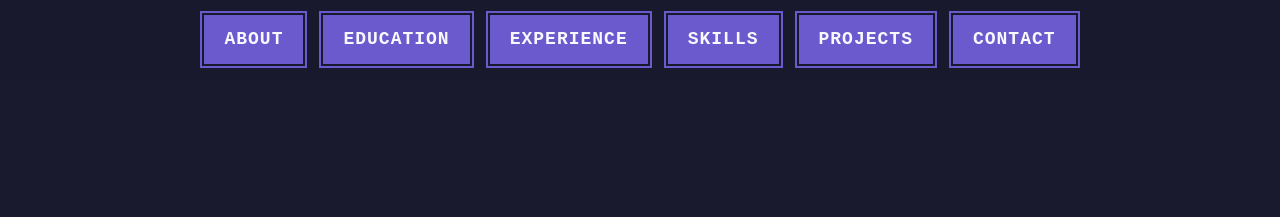
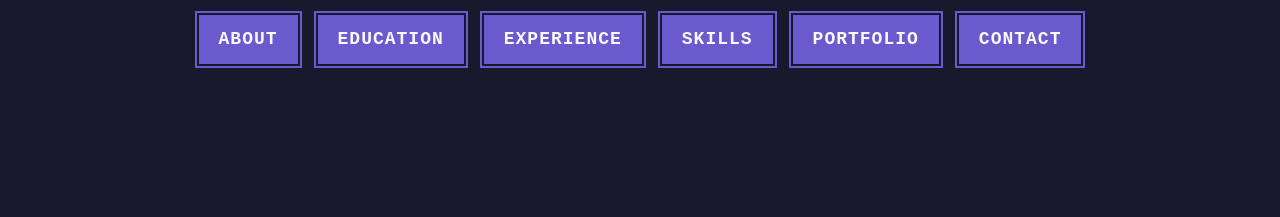
Before and after one commit to Svampp/my-website, a plain HTML site: page index.html in a window 1280 px wide. Shown: the top 217 px of the page. Drawn offline with Linux system fonts and the light colour scheme.

Commit message:
Update index.html

```diff
--- a/index.html
+++ b/index.html
@@ -19,7 +19,7 @@
             <li><a href="#education" class="pixel-button">Education</a></li>
             <li><a href="#experience" class="pixel-button">Experience</a></li>
             <li><a href="#skills" class="pixel-button">Skills</a></li>
-            <li><a href="#portfolio" class="pixel-button">Projects</a></li>
+            <li><a href="#portfolio" class="pixel-button">Portfolio</a></li>
             <li><a href="#contact" class="pixel-button">Contact</a></li>
         </ul>
     </nav>
```
